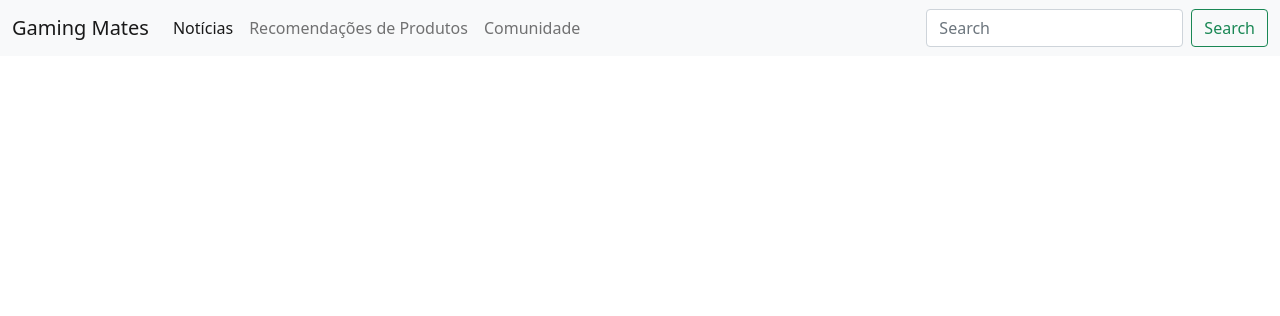
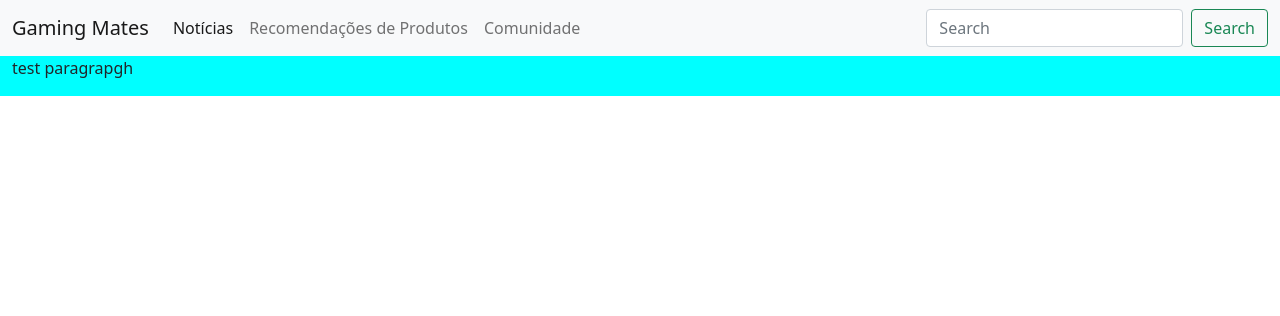
Before and after one commit to Juanzitozito/web_developing, a PHP site: page /recommend.html in a window 1280 px wide. Shown: the top 316 px of the page. Run offline with PHP 8.4, Linux system fonts and the light colour scheme.

Commit message:
sidebar discovery

```diff
--- a/blabla/recommend.html
+++ b/blabla/recommend.html
@@ -33,7 +33,18 @@
                 </form>
             </div>
         </div>
+
+
     </nav>
+    <div class="container-fluid">
+        <div class="col">
+            <div class="row">
+                <div class="sidebar-sticky"> <!--???????????? finding which classes to use to do a sidebar-->
+                    <p>test paragrapgh</p>
+                </div>
+            </div>
+        </div>
+    </div>
 
 
 
--- a/blabla/style.css
+++ b/blabla/style.css
@@ -4,3 +4,7 @@
     padding-top: 25px;
     padding-bottom: 25px;
 }
+
+.sidebar-sticky{
+    background-color: aqua;
+}
```
